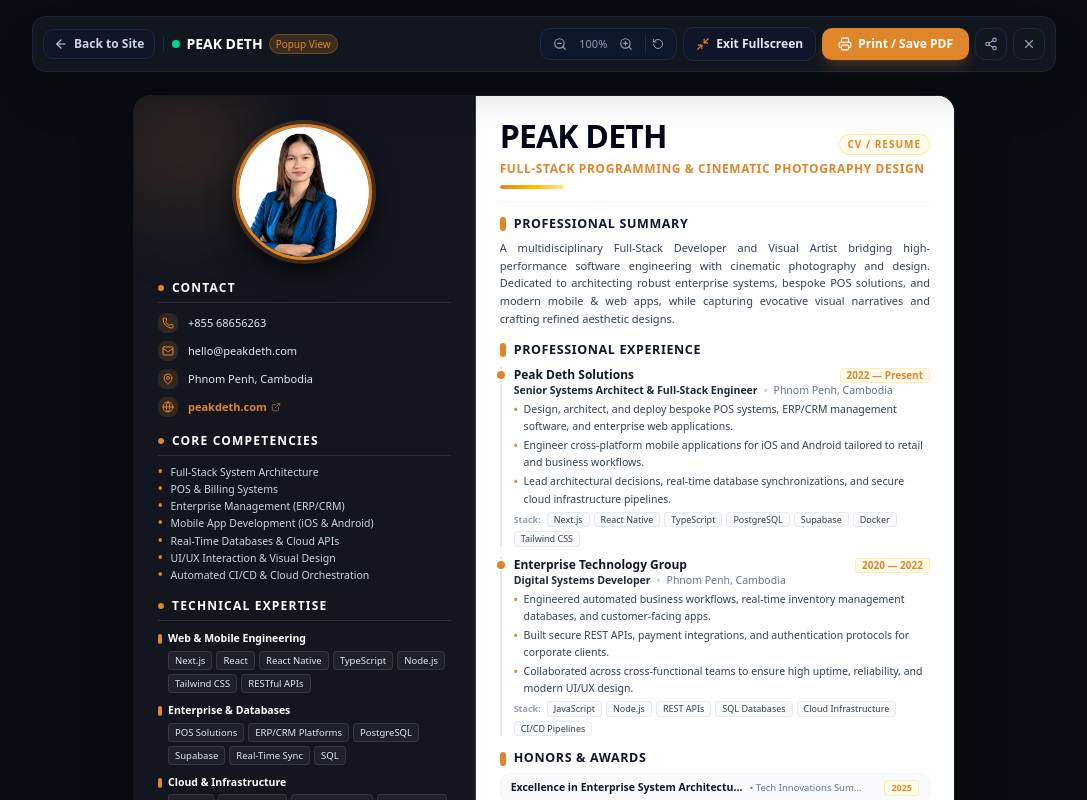
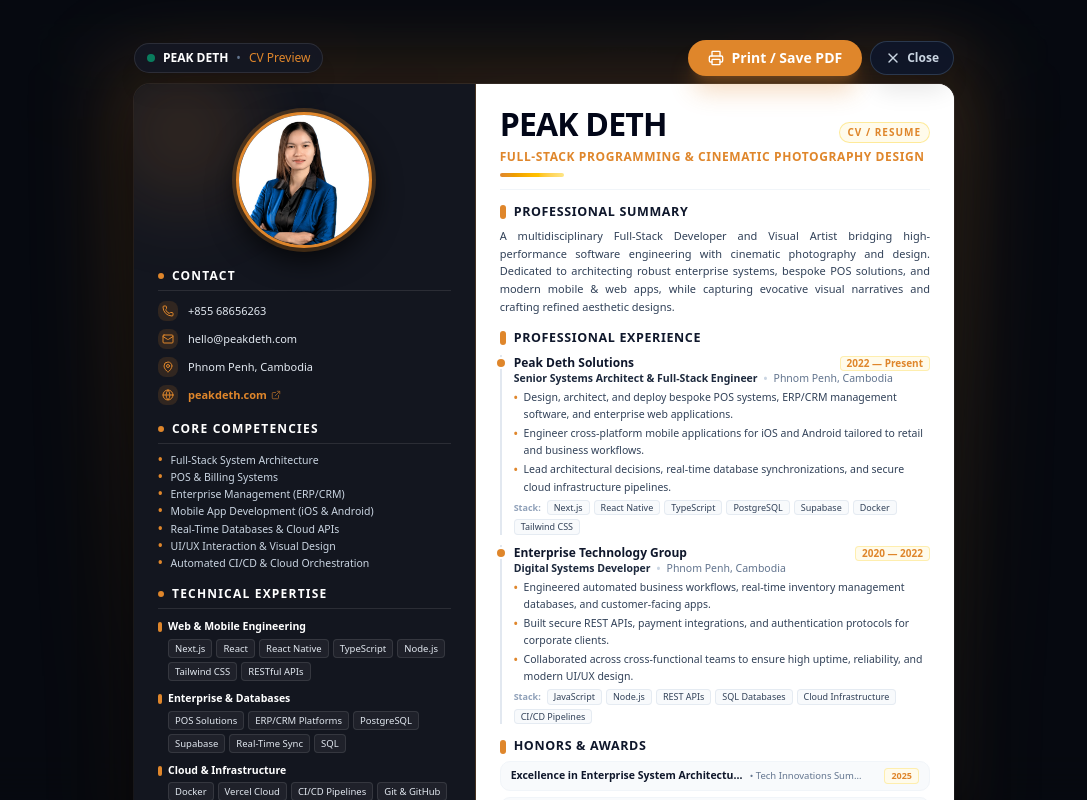
Before and after one commit to pudeth/peakdeth, a Next.js app: page /cv in a window 1280 px wide. Both pictures are taken after a click on the button "Fullscreen". Shown: the top 800 px of the page, without its empty margins (96-1183 px from the left). Built offline with nearby package versions, Linux system fonts and the light colour scheme; no server answers; the database is empty; a web font is replaced by a local one.

Commit message:
feat(cv): make fullscreen button open dedicated focused popup modal with CV and Print only

```diff
--- a/components/cv/cv-view.tsx
+++ b/components/cv/cv-view.tsx
@@ -11,7 +11,6 @@ import {
   Share2,
   Check,
   Maximize2,
-  Minimize2,
   X,
 } from 'lucide-react'
 import { CVDocument } from './cv-document'
@@ -25,7 +24,7 @@ export function CVView({ initialData }: CVViewProps) {
   const [data, setData] = useState<CVData>(initialData || defaultCvData)
   const [scale, setScale] = useState<number>(100)
   const [copied, setCopied] = useState<boolean>(false)
-  const [isFullscreen, setIsFullscreen] = useState<boolean>(false)
+  const [isFullscreenModalOpen, setIsFullscreenModalOpen] = useState<boolean>(false)
 
   // Fetch latest dynamic data on client mount and when window regains focus
   useEffect(() => {
@@ -64,31 +63,36 @@ export function CVView({ initialData }: CVViewProps) {
     window.open('/cv/print', '_blank')
   }
 
-  const toggleFullscreen = async () => {
-    try {
-      if (!document.fullscreenElement) {
-        await document.documentElement.requestFullscreen()
-        setIsFullscreen(true)
-      } else {
-        if (document.exitFullscreen) {
-          await document.exitFullscreen()
-          setIsFullscreen(false)
-        }
-      }
-    } catch (err) {
-      console.error('Fullscreen toggle failed:', err)
-    }
+  const openFullscreenModal = () => {
+    setIsFullscreenModalOpen(true)
   }
 
+  const closeFullscreenModal = () => {
+    setIsFullscreenModalOpen(false)
+  }
+
+  // Keyboard shortcut: Esc to close modal
   useEffect(() => {
-    const handleFullscreenChange = () => {
-      setIsFullscreen(Boolean(document.fullscreenElement))
+    const handleKeyDown = (e: KeyboardEvent) => {
+      if (e.key === 'Escape' && isFullscreenModalOpen) {
+        setIsFullscreenModalOpen(false)
+      }
     }
-    document.addEventListener('fullscreenchange', handleFullscreenChange)
+    window.addEventListener('keydown', handleKeyDown)
+    return () => window.removeEventListener('keydown', handleKeyDown)
+  }, [isFullscreenModalOpen])
+
+  // Prevent body scroll when modal is open
+  useEffect(() => {
+    if (isFullscreenModalOpen) {
+      document.body.style.overflow = 'hidden'
+    } else {
+      document.body.style.overflow = ''
+    }
     return () => {
-      document.removeEventListener('fullscreenchange', handleFullscreenChange)
+      document.body.style.overflow = ''
     }
-  }, [])
+  }, [isFullscreenModalOpen])
 
   // Reset scale to 100% before printing, restore after
   useEffect(() => {
@@ -130,15 +134,11 @@ export function CVView({ initialData }: CVViewProps) {
 
   return (
     <div
-      className={`cv-print-root min-h-screen bg-[#090d13] text-slate-100 ${
-        isFullscreen ? 'pt-2 sm:pt-4' : 'pt-3 sm:pt-6'
-      } pb-20 px-0 sm:px-4 print:p-0 print:bg-white print:text-black transition-all duration-300`}
+      className="cv-print-root min-h-screen bg-[#090d13] text-slate-100 pt-3 sm:pt-6 pb-20 px-0 sm:px-4 print:p-0 print:bg-white print:text-black transition-all duration-300"
     >
       {/* ── Sticky Toolbar (hidden when printing) ── */}
       <div
-        className={`no-print max-w-5xl mx-auto mb-4 sm:mb-6 ${
-          isFullscreen ? 'sticky top-1 sm:top-2 z-30' : 'sticky top-2 sm:top-4 z-30'
-        } px-3 sm:px-0 transition-all duration-300`}
+        className="no-print max-w-5xl mx-auto mb-4 sm:mb-6 sticky top-2 sm:top-4 z-30 px-3 sm:px-0 transition-all duration-300"
       >
         <div className="flex items-center justify-between gap-2 p-2 sm:p-2.5 bg-[#141820]/95 backdrop-blur-md rounded-xl border border-slate-800/80 shadow-2xl">
 
@@ -182,29 +182,20 @@ export function CVView({ initialData }: CVViewProps) {
               </button>
             </div>
 
-            {/* Fullscreen Button */}
+            {/* Fullscreen Button — opens focused popup with CV and Print only */}
             <button
-              onClick={toggleFullscreen}
-              className="inline-flex items-center gap-1.5 px-2.5 sm:px-3 py-1.5 sm:py-2 rounded-lg text-xs font-semibold text-slate-200 hover:text-white bg-slate-900/90 hover:bg-slate-800 transition-all border border-slate-800 hover:border-slate-700 shadow-sm"
-              title={isFullscreen ? 'Exit Fullscreen (Esc)' : 'Fullscreen View'}
+              onClick={openFullscreenModal}
+              className="inline-flex items-center gap-1.5 px-2.5 sm:px-3 py-1.5 sm:py-2 rounded-lg text-xs font-semibold text-slate-200 hover:text-white bg-slate-900/90 hover:bg-slate-800 transition-all border border-slate-800 hover:border-slate-700 shadow-sm cursor-pointer"
+              title="Open Fullscreen CV View"
             >
-              {isFullscreen ? (
-                <>
-                  <Minimize2 className="w-3.5 h-3.5 text-[#df862b]" />
-                  <span className="hidden md:inline">Exit Fullscreen</span>
-                </>
-              ) : (
-                <>
-                  <Maximize2 className="w-3.5 h-3.5 text-[#df862b]" />
-                  <span className="hidden md:inline">Fullscreen</span>
-                </>
-              )}
+              <Maximize2 className="w-3.5 h-3.5 text-[#df862b]" />
+              <span className="hidden md:inline">Fullscreen</span>
             </button>
 
             {/* Print button */}
             <button
               onClick={handlePrint}
-              className="inline-flex items-center gap-1.5 px-3 sm:px-4 py-1.5 sm:py-2 rounded-lg text-xs font-bold bg-[#df862b] hover:bg-[#c97521] text-white shadow-lg shadow-[#df862b]/20 transition-all hover:scale-[1.02]"
+              className="inline-flex items-center gap-1.5 px-3 sm:px-4 py-1.5 sm:py-2 rounded-lg text-xs font-bold bg-[#df862b] hover:bg-[#c97521] text-white shadow-lg shadow-[#df862b]/20 transition-all hover:scale-[1.02] cursor-pointer"
               title="Print or Save as A4 PDF"
             >
               <Printer className="w-3.5 h-3.5" />
@@ -261,6 +252,56 @@ export function CVView({ initialData }: CVViewProps) {
           </div>
         </div>
       </main>
+
+      {/* ── Focused Fullscreen CV Popup Modal (CV + Print Only) ── */}
+      {isFullscreenModalOpen && (
+        <div
+          className="fixed inset-0 z-50 bg-[#070a10]/95 backdrop-blur-xl overflow-y-auto flex flex-col items-center py-4 sm:py-6 px-2 sm:px-4 animate-in fade-in duration-200"
+          role="dialog"
+          aria-modal="true"
+        >
+          {/* Floating Controls Bar: ONLY Print and Close */}
+          <div className="sticky top-2 sm:top-4 z-50 w-full max-w-[820px] flex items-center justify-between mb-4 sm:mb-6 px-2 sm:px-0">
+            {/* Minimalist document indicator */}
+            <div className="flex items-center gap-2 px-3 py-1.5 rounded-full bg-[#141824]/90 border border-white/10 backdrop-blur-md shadow-xl text-xs text-slate-300">
+              <span className="w-2 h-2 rounded-full bg-emerald-400 animate-pulse" />
+              <span className="font-semibold text-white">{data.name}</span>
+              <span className="text-slate-500">•</span>
+              <span className="text-[#df862b] font-medium">CV Preview</span>
+            </div>
+
+            {/* Actions: ONLY Print button + Close button */}
+            <div className="flex items-center gap-2">
+              <button
+                onClick={handlePrint}
+                className="inline-flex items-center gap-2 px-4 sm:px-5 py-2 rounded-full text-xs sm:text-sm font-bold bg-[#df862b] hover:bg-[#c97521] text-white shadow-xl shadow-[#df862b]/30 transition-all hover:scale-105 cursor-pointer"
+                title="Print or Save as A4 PDF"
+              >
+                <Printer className="w-4 h-4" />
+                <span>Print / Save PDF</span>
+              </button>
+
+              <button
+                onClick={closeFullscreenModal}
+                className="inline-flex items-center gap-1.5 px-3 sm:px-3.5 py-2 rounded-full bg-slate-900/90 hover:bg-slate-800 text-slate-300 hover:text-white border border-slate-700/80 shadow-xl transition-all cursor-pointer text-xs font-semibold"
+                title="Close Fullscreen (Esc)"
+              >
+                <X className="w-4 h-4" />
+                <span className="hidden sm:inline">Close</span>
+              </button>
+            </div>
+          </div>
+
+          {/* The Pristine CV Document */}
+          <div className="w-full max-w-[820px] pb-12 relative">
+            <div
+              className="hidden sm:block absolute -inset-6 rounded-3xl bg-gradient-to-b from-[#df862b]/20 via-amber-600/5 to-transparent blur-2xl pointer-events-none -z-10"
+              aria-hidden="true"
+            />
+            <CVDocument data={data} />
+          </div>
+        </div>
+      )}
     </div>
   )
 }
```
